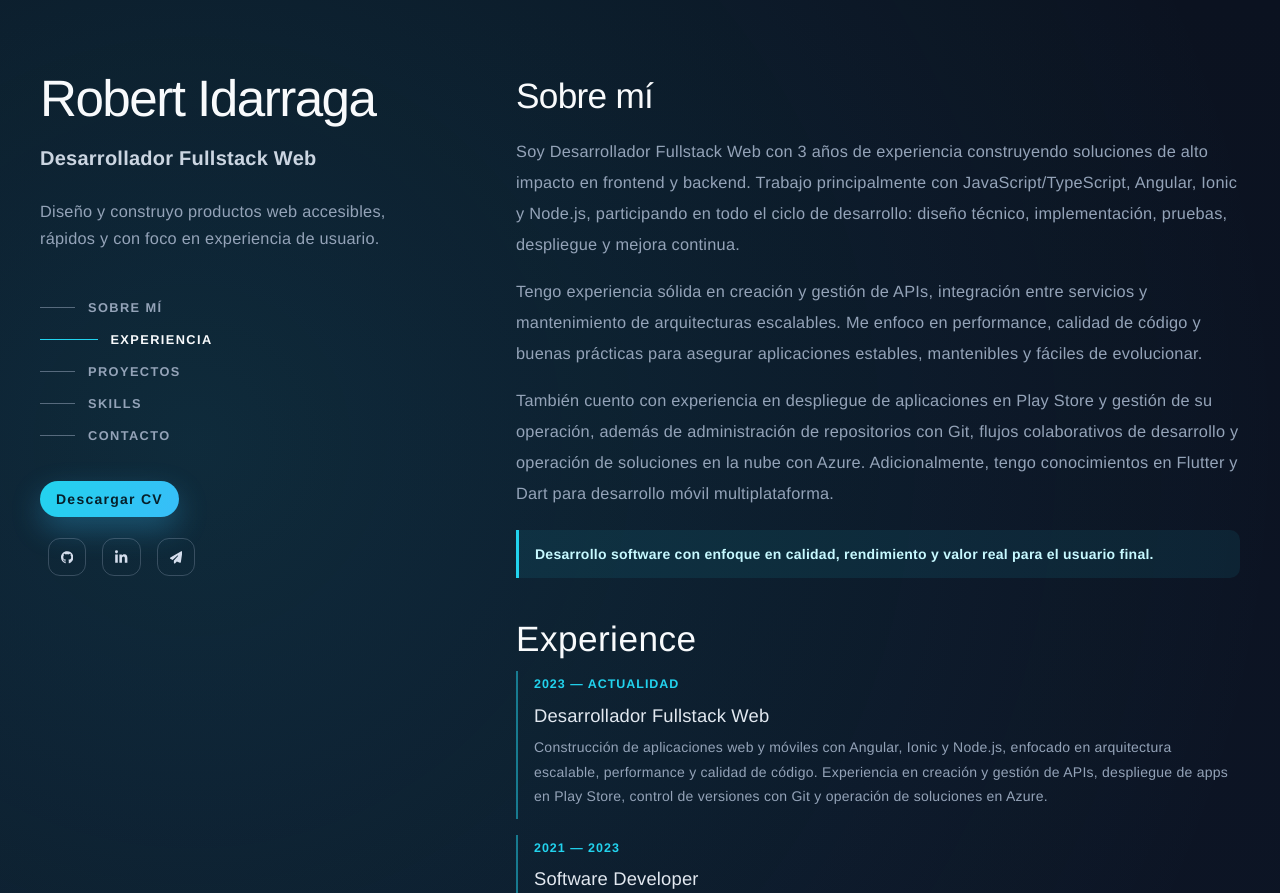
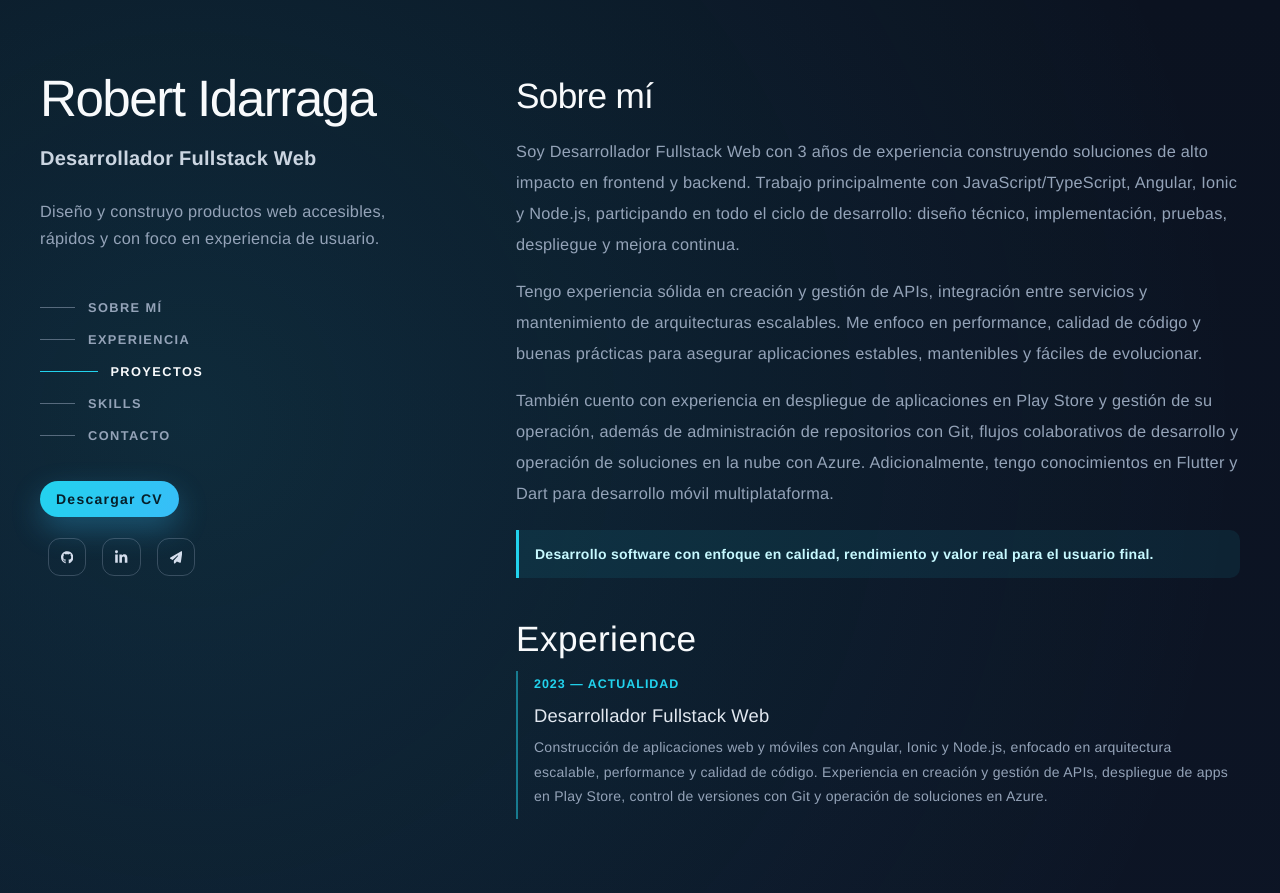
Before and after one commit to stiven0/my-portfolio, an Angular app: page / in a window 1280 px wide. Shown: the top 893 px of the page. Built offline with nearby package versions, Linux system fonts and the light colour scheme; a web font is replaced by a local one.

Commit message:
feat: remove outdated experience section from home experience component

```diff
--- a/src/app/features/home/components/home-experience/home-experience.component.html
+++ b/src/app/features/home/components/home-experience/home-experience.component.html
@@ -10,12 +10,4 @@
             control de versiones con Git y operación de soluciones en Azure.
         </p>
     </article>
-    <article>
-        <p class="period">2021 — 2023</p>
-        <h3>Software Developer</h3>
-        <p>
-            Desarrollo de productos fullstack para startups y pymes, desde MVPs hasta despliegues productivos,
-            participando tanto en frontend como backend e integraciones entre servicios.
-        </p>
-    </article>
 </section>
```
